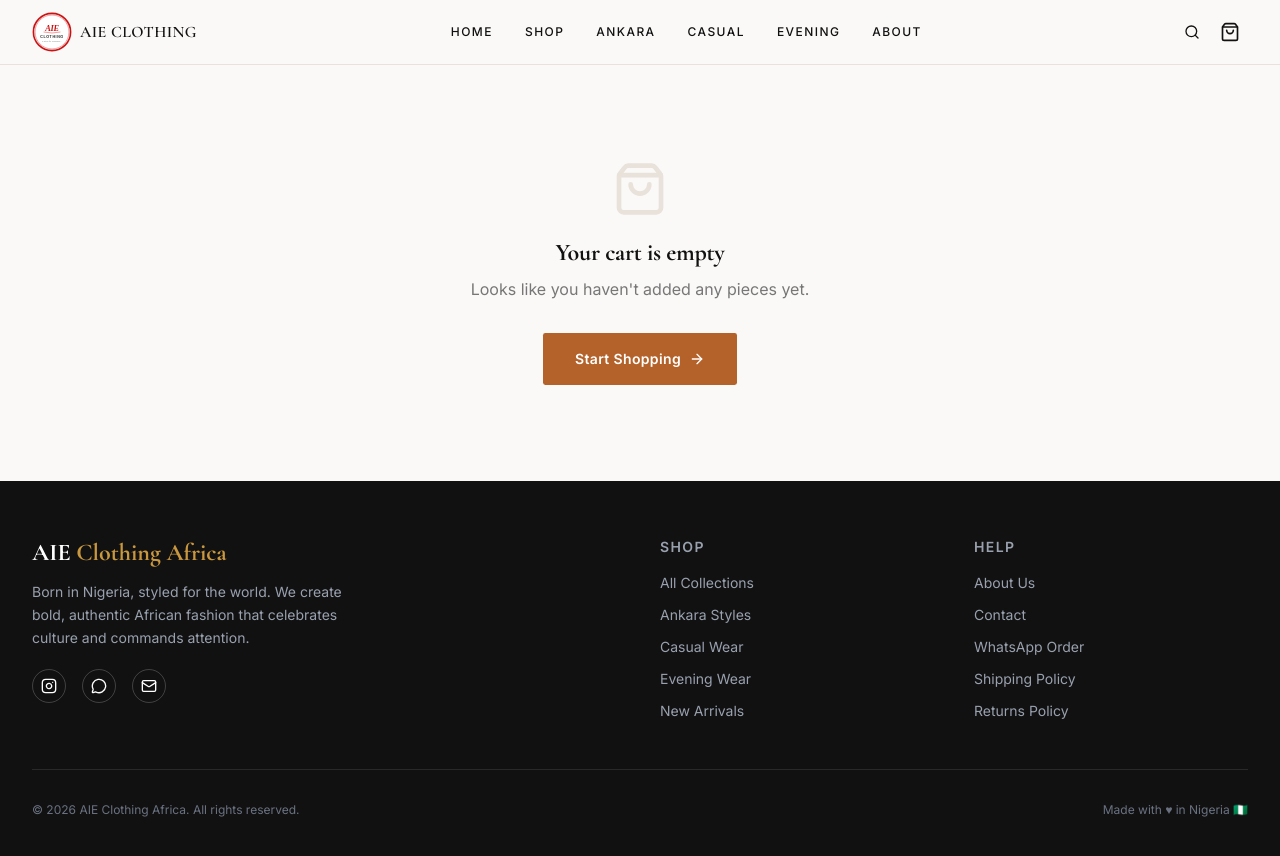
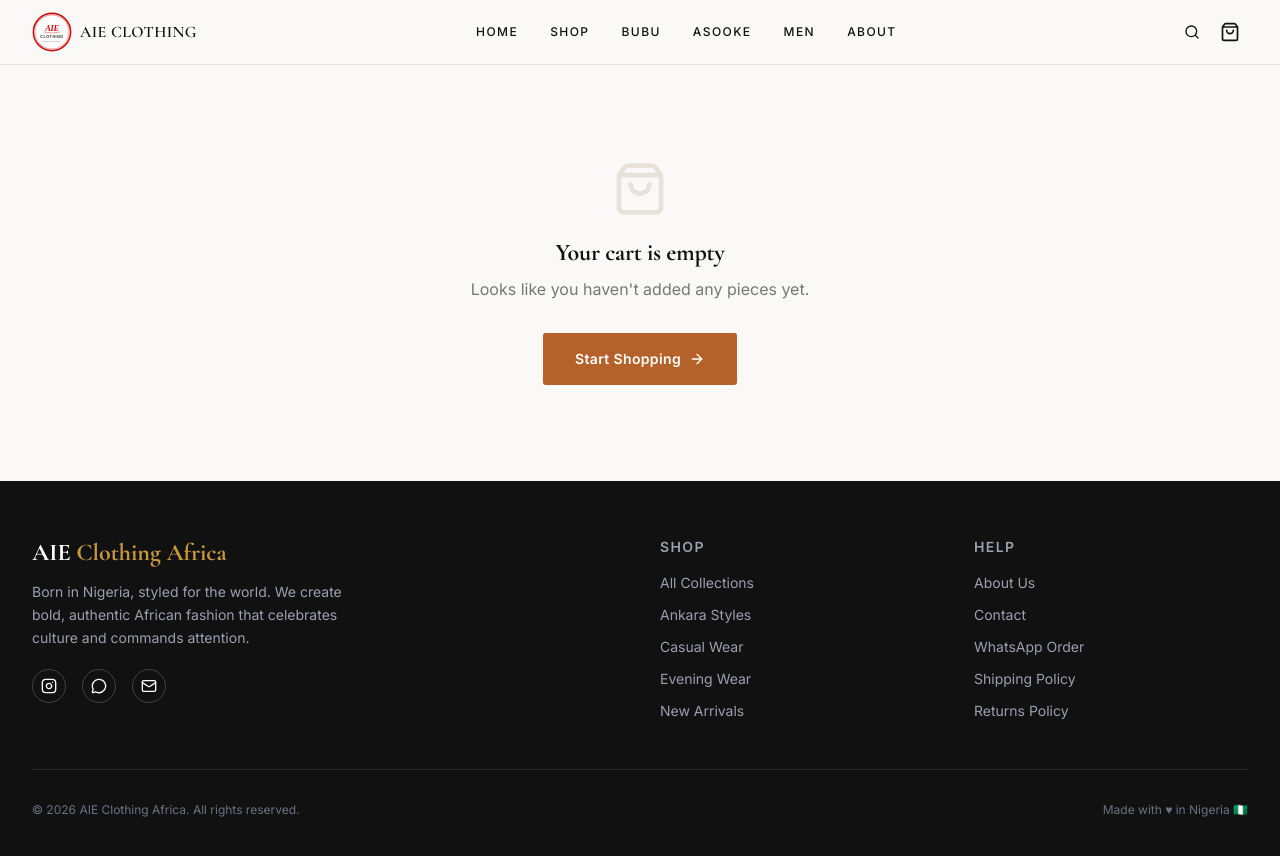
Before and after one commit to Sapisto/mfashion, a Next.js app: page /cart in a window 1280 px wide. Shown: the top 856 px of the page. Built offline with nearby package versions, Linux system fonts and the light colour scheme.

Commit message:
fix: align nav links and category descriptions with real DB categories

```diff
--- a/src/app/(store)/page.tsx
+++ b/src/app/(store)/page.tsx
@@ -12,10 +12,13 @@
 const FALLBACK_COLORS = ["#b5622a", "#111111", "#c9973e", "#3d2b1f"];
 
 const CATEGORY_DESCRIPTIONS: Record<string, string> = {
-  "ankara-styles": "Vibrant prints, timeless elegance",
-  "casual-wear": "Effortless style for every day",
-  "evening-wear": "Turn every entrance into a statement",
-  "accessories": "The details that complete the look",
+  "tops-and-short": "Chic tops paired with matching shorts",
+  "asooke-patch-work": "Bold Asooke artistry, reimagined",
+  "bubu-designs": "Comfort, elegance and African flair",
+  "men-kaftan": "Refined kaftans for the modern man",
+  "asooke": "Premium handwoven Asooke fabric",
+  "tops-and-trousers": "Coordinated sets for every occasion",
+  "ankara-and-asooke-jacket": "Statement jackets — bold and proud",
 };
 
 async function getFeaturedProducts(): Promise<Product[]> {
--- a/src/components/store/Header.tsx
+++ b/src/components/store/Header.tsx
@@ -15,9 +15,9 @@
 const NAV_LINKS = [
   { href: "/", label: "Home" },
   { href: "/shop", label: "Shop" },
-  { href: "/shop?category=ankara-styles", label: "Ankara" },
-  { href: "/shop?category=casual-wear", label: "Casual" },
-  { href: "/shop?category=evening-wear", label: "Evening" },
+  { href: "/shop?category=bubu-designs", label: "Bubu" },
+  { href: "/shop?category=asooke", label: "Asooke" },
+  { href: "/shop?category=men-kaftan", label: "Men" },
   { href: "/about", label: "About" },
 ];
 
```
